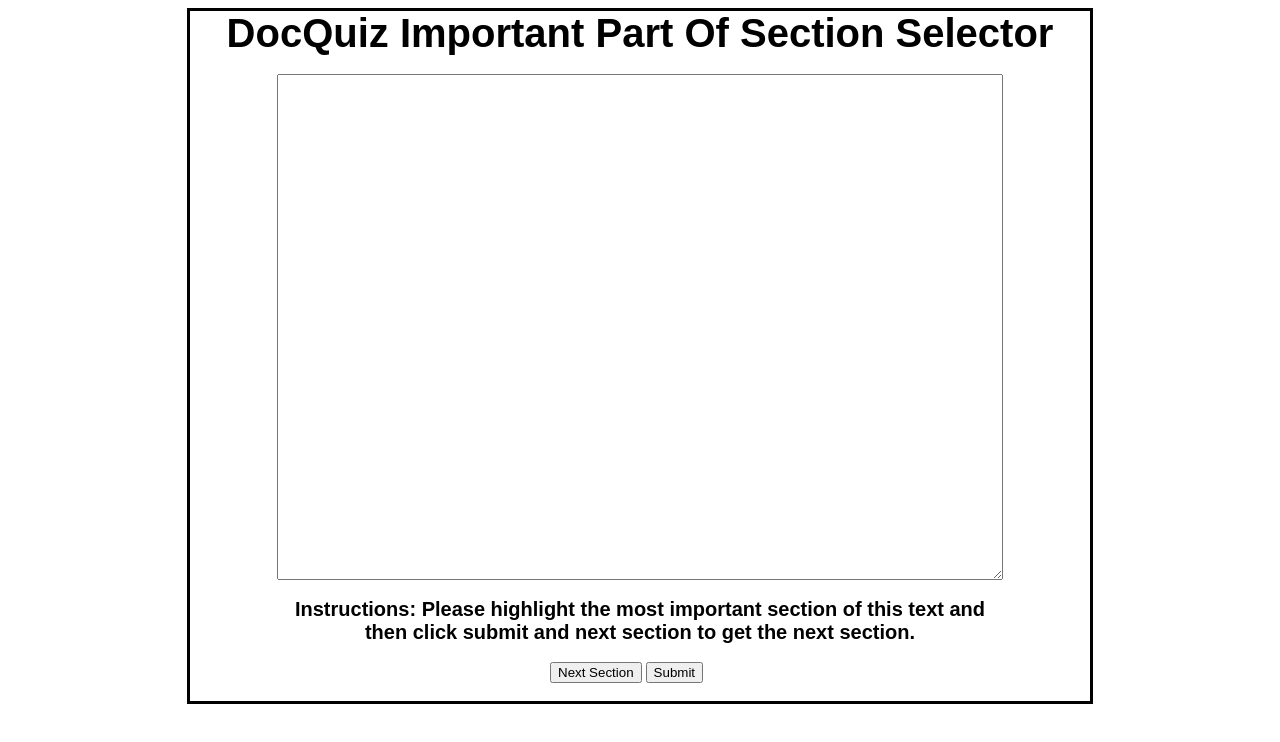
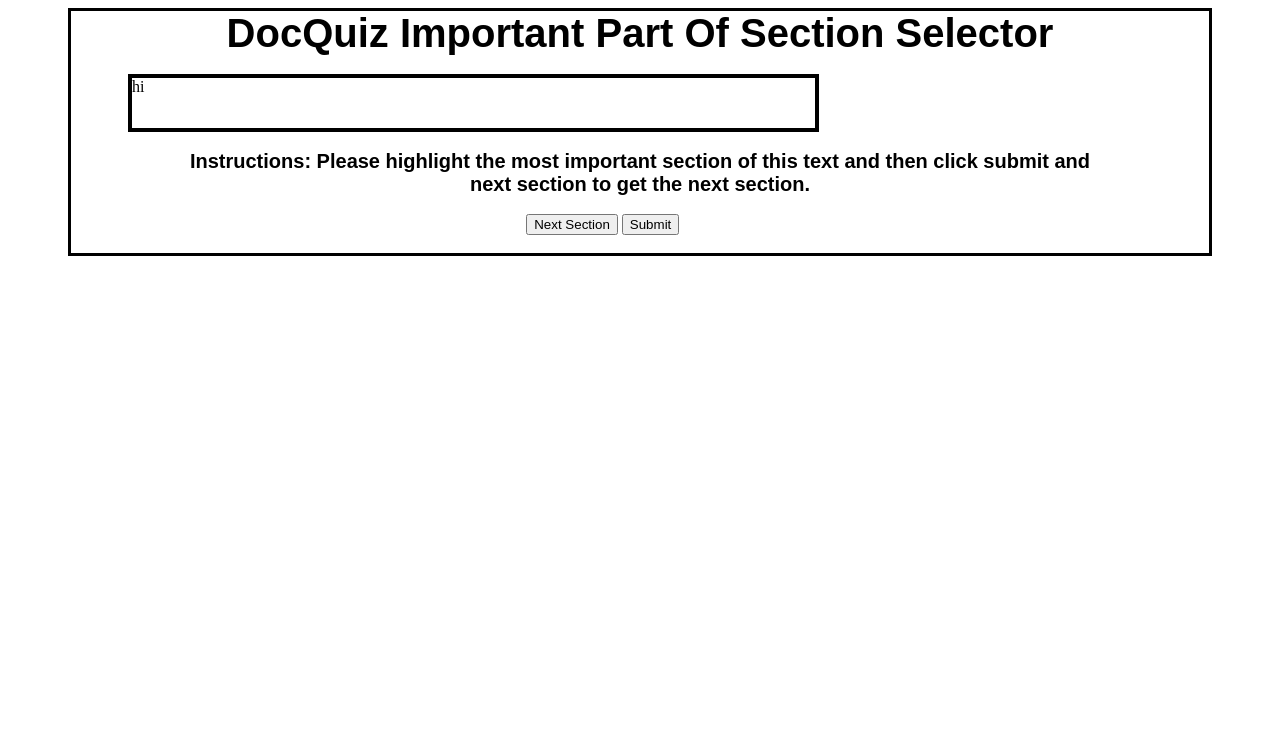
Before and after one commit to andy1uu/DocQuiz, a plain HTML site: page index.html in a window 1280 px wide. Drawn offline with Linux system fonts and the light colour scheme.

Commit message:
updated html + css

```diff
--- a/index.html
+++ b/index.html
@@ -17,9 +17,9 @@
         DocQuiz Important Part Of Section Selector
     </header>
     <br>
-    <textarea id = "current-section">
-
-    </textarea>
+    <div id = "current-section">
+    hi
+    </div>
     <br>
     <div id = "instructions">
         Instructions: Please highlight the most important section of this text
--- a/style.css
+++ b/style.css
@@ -1,15 +1,16 @@
 
 #main-content {
 
-    width: 60%;
+    width: 90%;
     min-width: 900px;
     max-width: 1600px;
-    display: block;
+    display: grid;
     margin-left: auto;
     margin-right: auto;
     position: static;
-    border: solid black;
-
+    border: solid #000000;
+    grid-column-start: 1;
+    grid-column-end: 2;
 }
 
 header {
@@ -19,16 +20,19 @@ header {
 }
 
 #current-section{
-    display: block;
-    width: 80%;
+    display: grid;
+    width: 60%;
     height: 50%;
-    min-height: 500px;
-    margin-left: auto;
+    min-height: 50px;
+    margin-left: 5%;
     margin-right: auto;
+    border: black solid 4px;
+    grid-column-start: 1;
+    grid-column-end: 2;
 }
 
 #instructions {
-    display: block;
+    display: grid;
     margin-left: auto;
     margin-right: auto;
     text-align: center;
```
